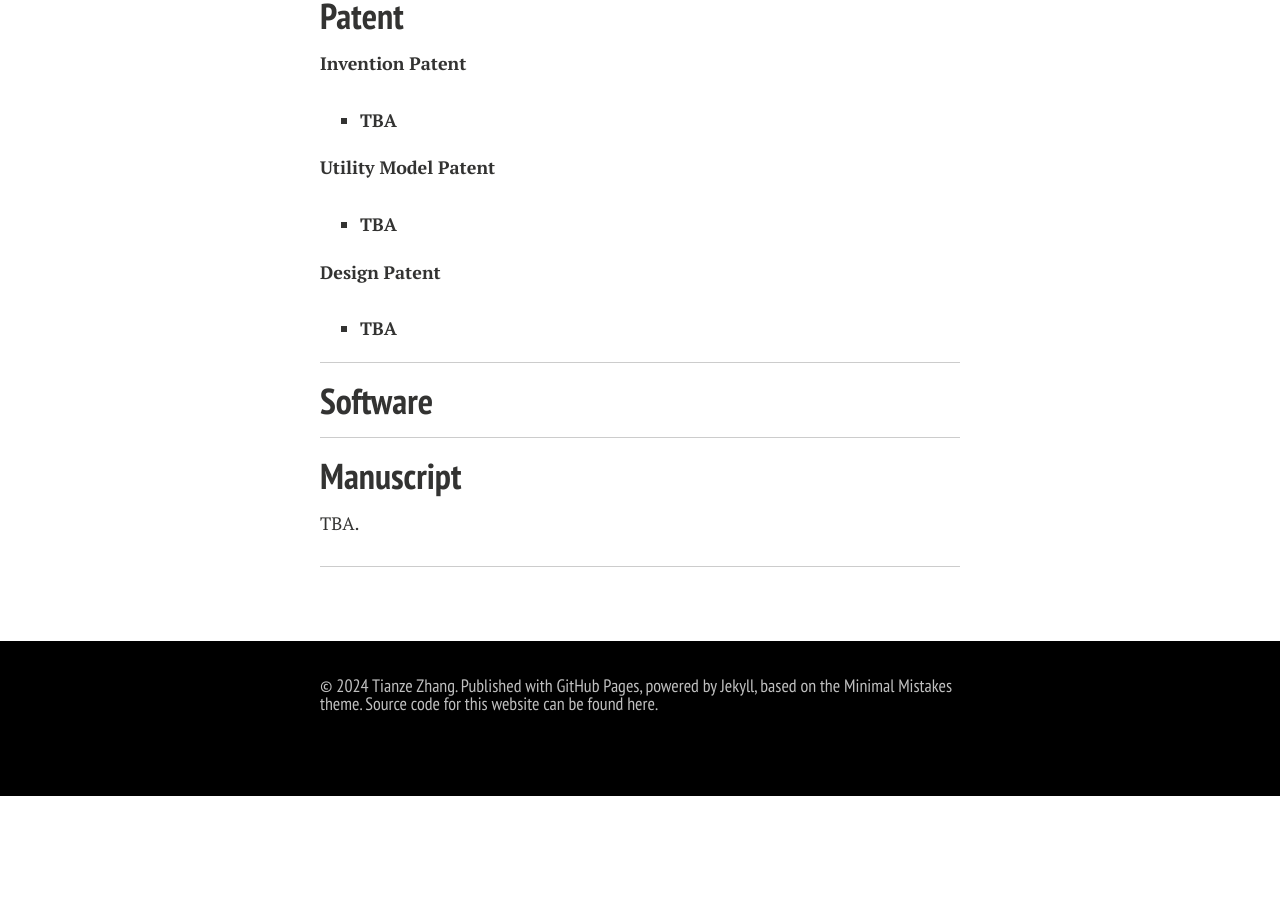
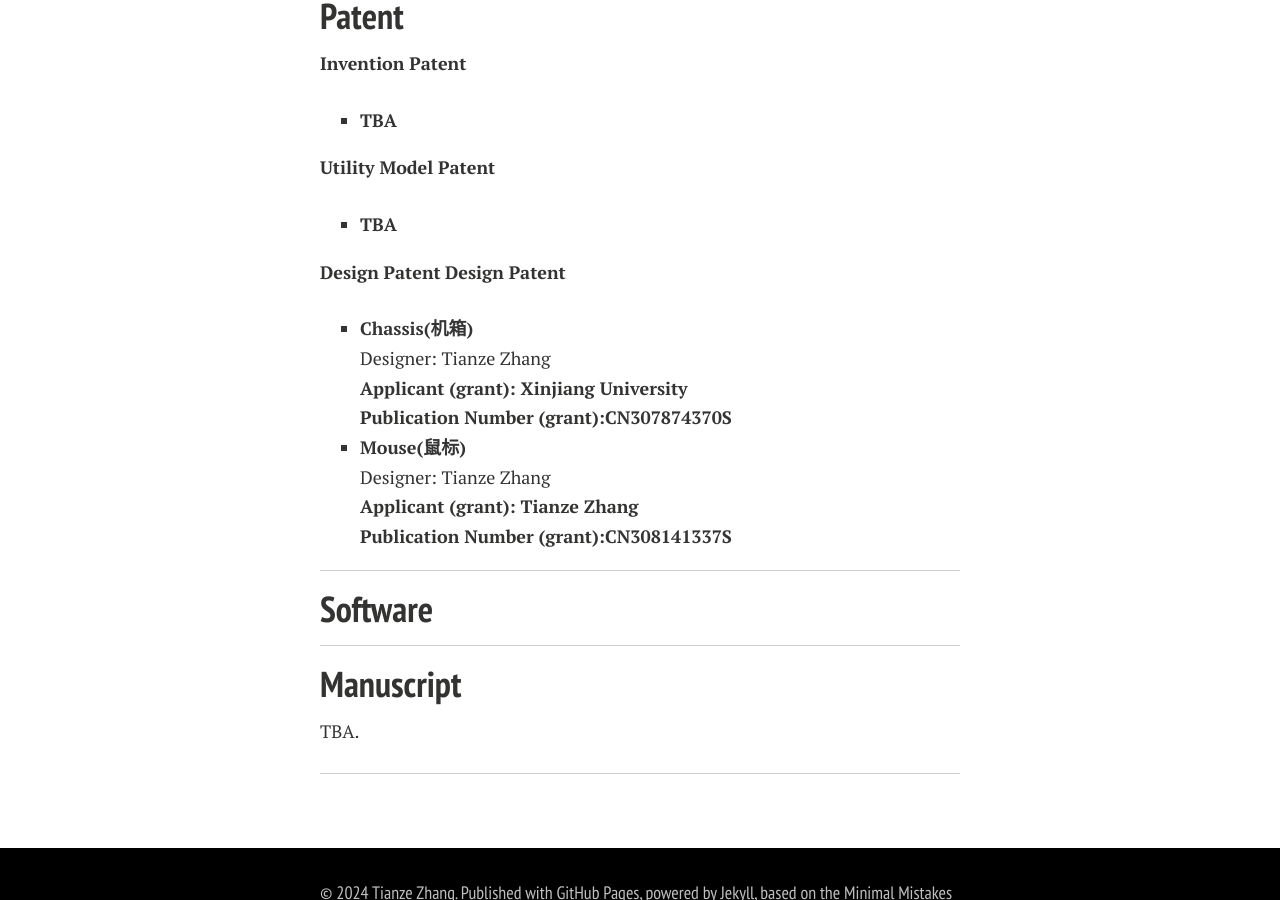
Before and after one commit to Tianze-Unimelb/Tianze.github.io, a Jekyll site: the page built from publications.md, in a window 1280 px wide and 900 px high, scrolled down 918 px. Built offline with Jekyll 4.4.1, drawn with Linux system fonts in a browser that asks for light colours; nearby versions of some CDN libraries; comment, search, counter and statistics services are not loaded; a style sheet for code colours, icons or effects is not loaded; before the commit the page ends 1714 px from its top, so only the background shows below that.

Commit message:
Update publications.md

```diff
--- a/publications.md
+++ b/publications.md
@@ -37,7 +37,9 @@ title: Publications
 - **TBA**
 
 **Design Patent**
-- **TBA**
+**Design Patent**
+- **[Chassis(机箱)](https://zhangtianze.com/mypublications/CN202230804192.pdf)<br>**Designer: Tianze Zhang**<br>Applicant (grant): Xinjiang University**<br>**Publication Number (grant):[CN307874370S](https://zhangtianze.com/mypublications/CN202230804192.pdf)**<br>
+- **[Mouse(鼠标)](https://zhangtianze.com/mypublications/CN202330191786.pdf)<br>**Designer: Tianze Zhang**<br>Applicant (grant): Tianze Zhang**<br>**Publication Number (grant):[CN308141337S](https://zhangtianze.com/mypublications/CN202330191786.pdf)**<br>
 
 ---
 
```
